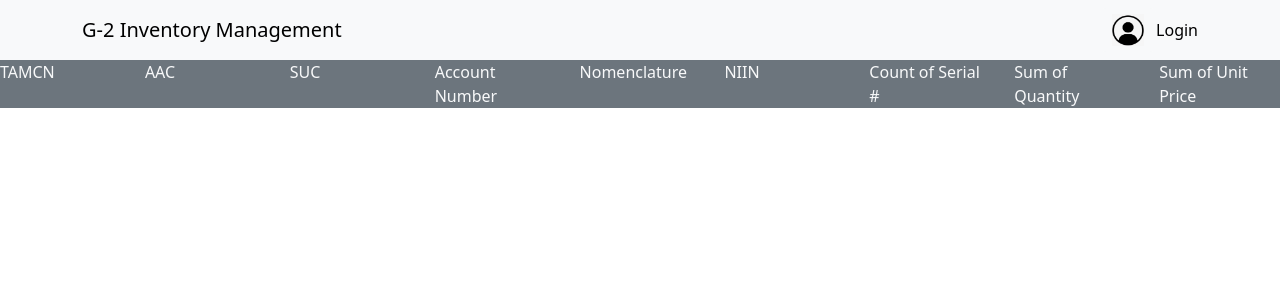
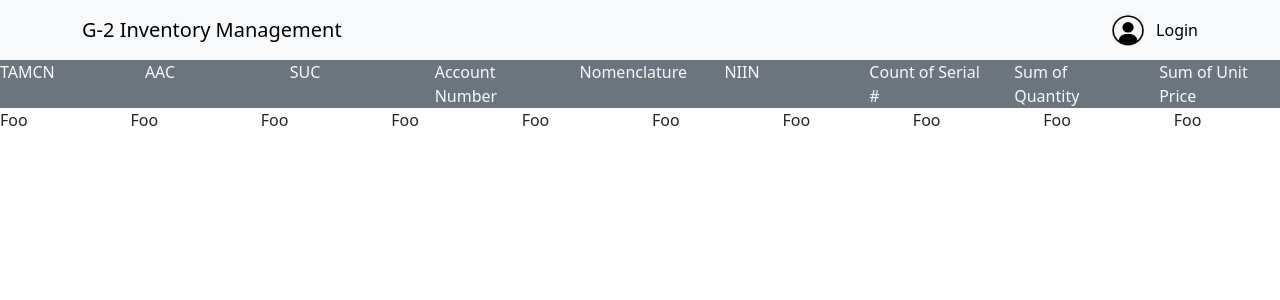
Before and after one commit to chadp70/G2Inventory, a React (Create React App) app in the folder inventory-manager/: page / in a window 1280 px wide. Shown: the top 300 px of the page. Built offline with nearby package versions, Linux system fonts and the light colour scheme.

Commit message:
Need to work out looping in react

```diff
--- a/inventory-manager/src/components/Inventory.js
+++ b/inventory-manager/src/components/Inventory.js
@@ -1,24 +1,35 @@
 import { Container, Row, Col } from "react-bootstrap";
 import inventoryData from '../api/inventory.json';
-console.log(inventoryData);
-const Inventory = (props) => {
-    {
-        inventoryData.map((inventoryItem, index) => {
-            return (
-                <Row key={index}>
-                    <Col>{inventoryItem.TAMCN}</Col>
-                    <Col>{inventoryItem.AAC}</Col>
-                    <Col>{inventoryItem.SUC}</Col>
-                    <Col>{inventoryItem.Account_Number}</Col>
-                    <Col>{inventoryItem.Nomenclature}</Col>
-                    <Col>{inventoryItem.NIIN}</Col>
-                    <Col>{inventoryItem.Count_of_Serial_Number}</Col>
-                    <Col>{inventoryItem.Sum_of_Quantity}</Col>
-                    <Col>{inventoryItem.Sum_of_Unit_Price}</Col>
-                </Row>
-            );
-        })
-    }
+
+const Inventory = () => {
+    return (
+        // inventoryData.forEach(function (data) {
+        <Row>
+            <Col>Foo</Col>
+            <Col>Foo</Col>
+            <Col>Foo</Col>
+            <Col>Foo</Col>
+            <Col>Foo</Col>
+            <Col>Foo</Col>
+            <Col>Foo</Col>
+            <Col>Foo</Col>
+            <Col>Foo</Col>
+            <Col>Foo</Col>
+        </Row>
+
+        //         <Col>{data.TAMCN}</Col>
+        //         <Col>{data.AAC}</Col>
+        //         <Col>{data.SUC}</Col>
+        //         <Col>{data.Account_Number}</Col>
+        //         <Col>{data.Nomenclature}</Col>
+        //         <Col>{data.NIIN}</Col>
+        //         <Col>{data.Count_of_Serial_Number}</Col>
+        //         <Col>{data.Sum_of_Quantity}</Col>
+        //         <Col>{data.Sum_of_Unit_Price}</Col>
+        // })
+
+    );
+
 };
 
 export default Inventory;
```
